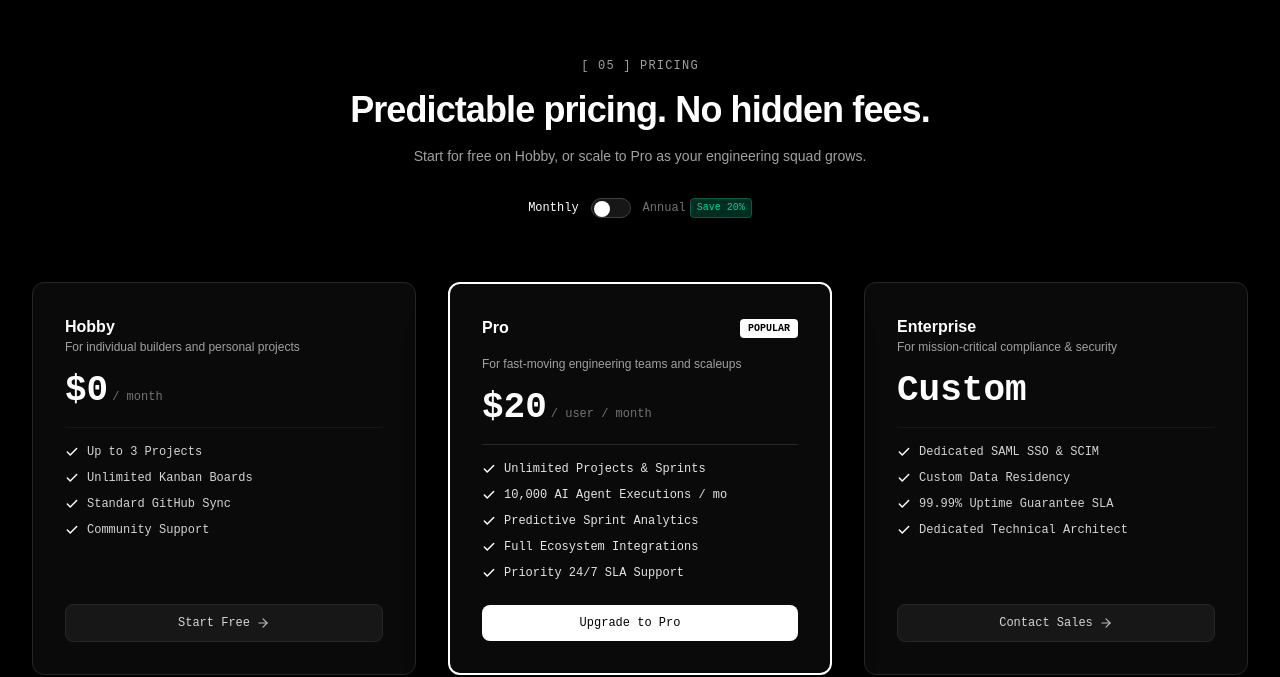
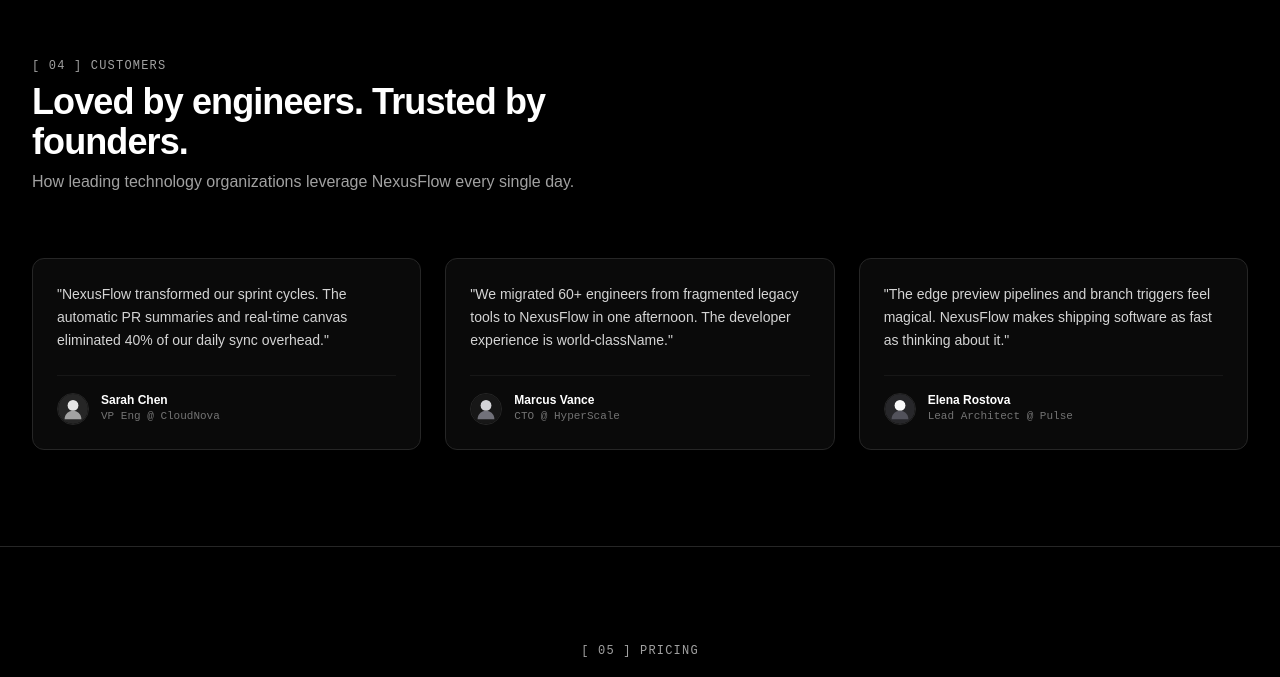
Before and after one commit to sasamir10/nexusflow, a React (Vite) app: page / in a window 1280 px wide. Shown: the part 1108-1785 px from the top of the page. Built offline with nearby package versions, Linux system fonts and the light colour scheme.

Commit message:
feat: add Testimonials section

```diff
--- a/src/App.jsx
+++ b/src/App.jsx
@@ -4,6 +4,7 @@ import Footer from "./components/Footer";
 import Header from "./components/Header";
 import Hero from "./components/Hero";
 import PricingCard from "./components/PricingCard";
+import Testimonials from "./components/Testimonials";
 
 function App() {
     return (
@@ -11,6 +12,7 @@ function App() {
             <Header />
             <Hero />
 
+            <Testimonials />
             <PricingCard />
             <FAQ />
             <CTABanner />
--- /dev/null
+++ b/src/components/Testimonials.jsx
@@ -0,0 +1,100 @@
+import AvatarOne from "../assets/images/avatar-1.svg";
+import AvatarTwo from "../assets/images/avatar-2.svg";
+import AvatarThree from "../assets/images/avatar-3.svg";
+
+export default function Testimonials() {
+    return (
+        <section className="py-24 border-b border-neutral-800 bg-black">
+            <div className="max-w-7xl mx-auto px-4 sm:px-6 lg:px-8">
+                {/* Section Heading */}
+                <div className="text-left max-w-2xl space-y-2 mb-16">
+                    <div className="text-xs font-mono text-neutral-400 uppercase tracking-widest">
+                        [ 04 ] CUSTOMERS
+                    </div>
+                    <h2 className="text-3xl sm:text-4xl font-bold tracking-tight text-white">
+                        Loved by engineers. Trusted by founders.
+                    </h2>
+                    <p className="text-sm sm:text-base text-neutral-400">
+                        How leading technology organizations leverage NexusFlow
+                        every single day.
+                    </p>
+                </div>
+
+                {/* Testimonials Grid (Re-usable Component via Array of Objects) */}
+                <div className="grid grid-cols-1 md:grid-cols-3 gap-6">
+                    {/* Testimonial 1 */}
+                    <div className="p-6 rounded-xl border border-neutral-800 bg-geist-surface flex flex-col justify-between space-y-6">
+                        <p className="text-sm text-neutral-300 leading-relaxed">
+                            "NexusFlow transformed our sprint cycles. The
+                            automatic PR summaries and real-time canvas
+                            eliminated 40% of our daily sync overhead."
+                        </p>
+                        <div className="flex items-center gap-3 pt-4 border-t border-neutral-900">
+                            <img
+                                src={AvatarOne}
+                                alt="Sarah Chen"
+                                className="w-8 h-8 rounded-full border border-neutral-800"
+                            />
+                            <div>
+                                <div className="text-xs font-semibold text-white">
+                                    Sarah Chen
+                                </div>
+                                <div className="text-[11px] font-mono text-neutral-500">
+                                    VP Eng @ CloudNova
+                                </div>
+                            </div>
+                        </div>
+                    </div>
+
+                    {/* Testimonial 2 */}
+                    <div className="p-6 rounded-xl border border-neutral-800 bg-geist-surface flex flex-col justify-between space-y-6">
+                        <p className="text-sm text-neutral-300 leading-relaxed">
+                            "We migrated 60+ engineers from fragmented legacy
+                            tools to NexusFlow in one afternoon. The developer
+                            experience is world-className."
+                        </p>
+                        <div className="flex items-center gap-3 pt-4 border-t border-neutral-900">
+                            <img
+                                src={AvatarTwo}
+                                alt="Marcus Vance"
+                                className="w-8 h-8 rounded-full border border-neutral-800"
+                            />
+                            <div>
+                                <div className="text-xs font-semibold text-white">
+                                    Marcus Vance
+                                </div>
+                                <div className="text-[11px] font-mono text-neutral-500">
+                                    CTO @ HyperScale
+                                </div>
+                            </div>
+                        </div>
+                    </div>
+
+                    {/* Testimonial 3 */}
+                    <div className="p-6 rounded-xl border border-neutral-800 bg-geist-surface flex flex-col justify-between space-y-6">
+                        <p className="text-sm text-neutral-300 leading-relaxed">
+                            "The edge preview pipelines and branch triggers feel
+                            magical. NexusFlow makes shipping software as fast
+                            as thinking about it."
+                        </p>
+                        <div className="flex items-center gap-3 pt-4 border-t border-neutral-900">
+                            <img
+                                src={AvatarThree}
+                                alt="Elena Rostova"
+                                className="w-8 h-8 rounded-full border border-neutral-800"
+                            />
+                            <div>
+                                <div className="text-xs font-semibold text-white">
+                                    Elena Rostova
+                                </div>
+                                <div className="text-[11px] font-mono text-neutral-500">
+                                    Lead Architect @ Pulse
+                                </div>
+                            </div>
+                        </div>
+                    </div>
+                </div>
+            </div>
+        </section>
+    );
+}
```
